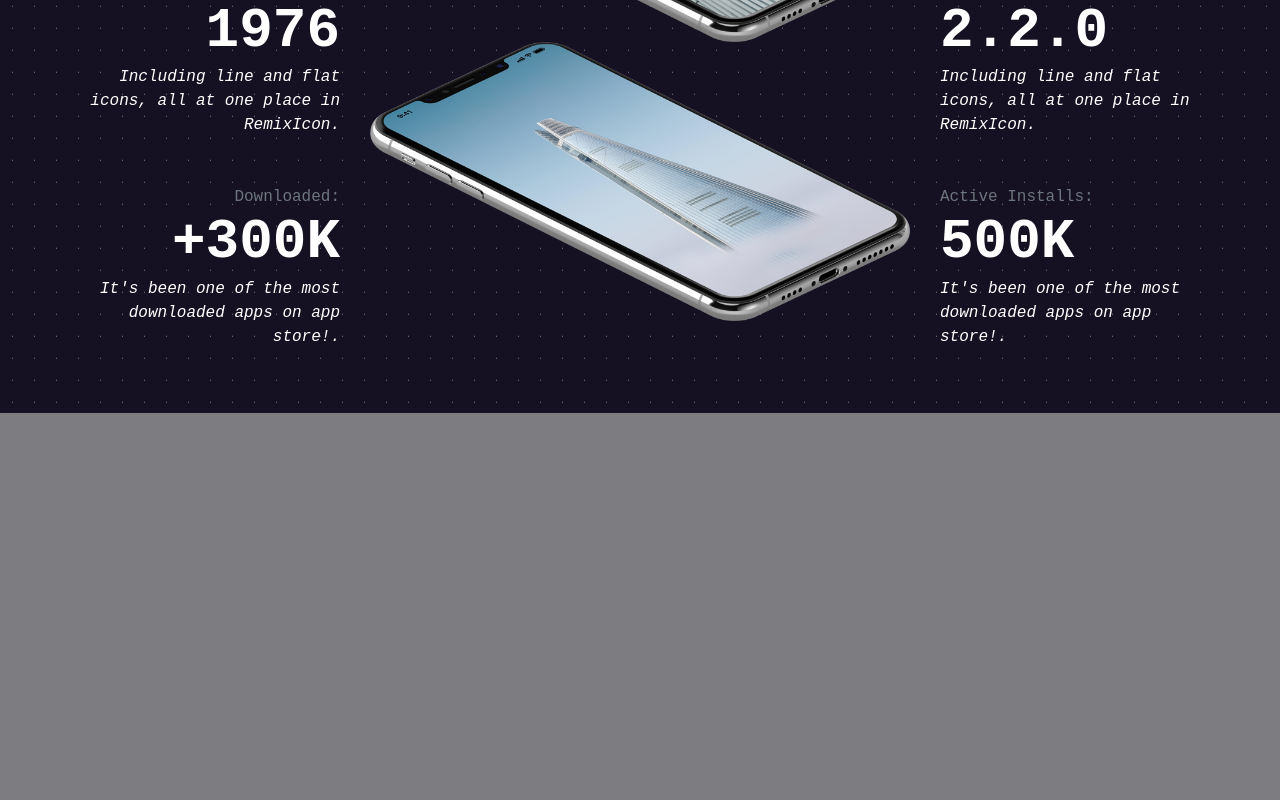
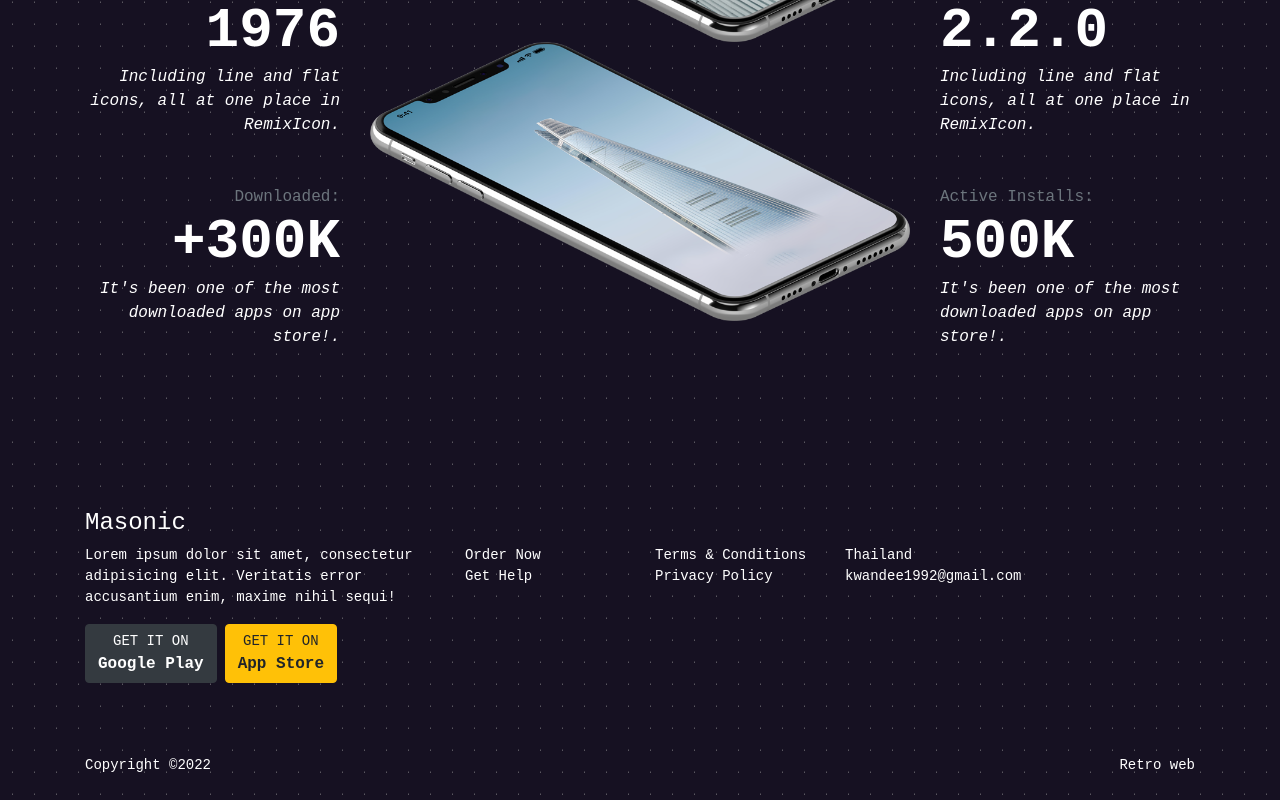
Before and after one commit to K1LROY/Time-Speaks-Loudly-WepApp, a React (Create React App) app: page / in a window 1280 px wide. Shown: the part 5569-6369 px from the top of the page. Before the commit the page ends 5982 px from the top, so only its background shows below. Built offline with nearby package versions, Linux system fonts and the light colour scheme.

Commit message:
Add Footer

```diff
--- /dev/null
+++ b/src/components/Footer.js
@@ -0,0 +1,91 @@
+import React from "react";
+import { Link } from "react-router-dom";
+import "../styles/footer.css";
+
+export default function Footer() {
+  return (
+    <div class="pt-5">
+      <div class="container py-5">
+        <div class="row">
+          <div class="col-sm-4 text-white">
+            <h4>Masonic</h4>
+          </div>
+        </div>
+        <div class="row">
+          <div class="col-sm-4 text-white">
+            <p class="small font-weight-light">
+              Lorem ipsum dolor sit amet, consectetur adipisicing elit.
+              Veritatis error accusantium enim, maxime nihil sequi!
+            </p>
+            <button to="#" class="app-btn btn btn-dark">
+              <i class="ri-android-line ri-lg"></i>
+              <div>
+                <div class="small text-uppercase">Get it on</div>
+                <div class="font-weight-bold">Google Play</div>
+              </div>
+            </button>
+            <button to="#" class="app-btn btn btn-warning ml-2">
+              <i class="ri-apple-line ri-lg"></i>
+              <div>
+                <div class="small text-uppercase">Get it on</div>
+                <div class="font-weight-bold">App Store</div>
+              </div>
+            </button>
+          </div>
+          <div class="col-sm-2 mt-4 mt-sm-0">
+            <ul class="list-unstyled small">
+              <li>
+                <Link to="#">Order Now</Link>
+              </li>
+              <li>
+                <Link to="#">Get Help</Link>
+              </li>
+            </ul>
+          </div>
+          <div class="col-sm-2 mt-4 mt-sm-0">
+            <ul class="list-unstyled small">
+              <li>
+                <Link to="#">Terms & Conditions</Link>
+              </li>
+              <li>
+                <Link to="#">Privacy Policy</Link>
+              </li>
+            </ul>
+          </div>
+          <div class="col-sm-4 mt-4 mt-sm-0 text-white">
+            <div class="small">
+              <address class="d-inline-block mb-0">Thailand</address>
+            </div>
+            <div class="small">
+              <Link to="kwandee1992@gmail.com">kwandee1992@gmail.com</Link>
+            </div>
+            <div class="social-media mt-2">
+              <Link to="#" target="_blank" class="mr-1">
+                <i class="ri-facebook-line"></i>
+              </Link>
+              <Link to="#" target="_blank" class="mr-1">
+                <i class="ri-twitter-line"></i>
+              </Link>
+              <Link to="#" target="_blank" class="mr-1">
+                <i class="ri-instagram-line"></i>
+              </Link>
+              <Link to="#" target="_blank" class="mr-1">
+                <i class="ri-linkedin-line"></i>
+              </Link>
+            </div>
+          </div>
+        </div>
+      </div>
+      <div class="cp py-4 small text-white">
+        <div class="container">
+          <div class="row text-center text-sm-left">
+            <div class="col-sm-6">Copyright ©2022</div>
+            <div class="col-sm-6 text-sm-right mt-2 mt-sm-0">
+              <i class="ri-heart-2-fill primary-color"></i> Retro web
+            </div>
+          </div>
+        </div>
+      </div>
+    </div>
+  );
+}
--- a/src/pages/Home.js
+++ b/src/pages/Home.js
@@ -4,6 +4,7 @@ import Desc from "../components/contents/Desc";
 import Features from "../components/contents/Features";
 import Info from "../components/contents/Info";
 import IsSpace from "../components/contents/IsSpace";
+import Footer from "../components/Footer";
 import Header from "../components/Header";
 
 export default function Home() {
@@ -15,6 +16,7 @@ export default function Home() {
       <Info />
       <Cta />
       <IsSpace />
+      <Footer />
     </div>
   );
 }
--- /dev/null
+++ b/src/styles/footer.css
@@ -0,0 +1,28 @@
+footer .app-btn {
+  display: -webkit-inline-box;
+  display: -ms-inline-flexbox;
+  display: inline-flex;
+  -webkit-box-align: center;
+  -ms-flex-align: center;
+  align-items: center;
+  line-height: 1.2;
+  text-align: left;
+  font-size: 80%;
+}
+footer .btn-warning:hover,
+footer .btn-warning:focus {
+  color: #0d0d0d;
+}
+footer .social-media a {
+  text-decoration: none;
+}
+footer a:not(.btn) {
+  color: #f9a806;
+}
+footer a:not(.btn):hover,
+footer a:not(.btn):focus {
+  color: #00e6bf;
+}
+footer .cp {
+  border-top: 1px solid #262626;
+}
```
Also changed, not shown: src/styles/contentStyles/isSpace.css (+9 -0 lines).
